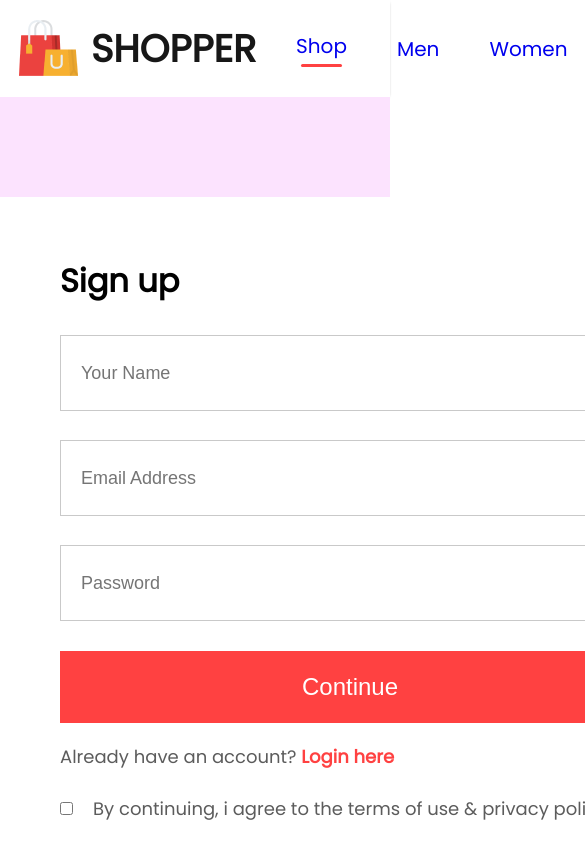
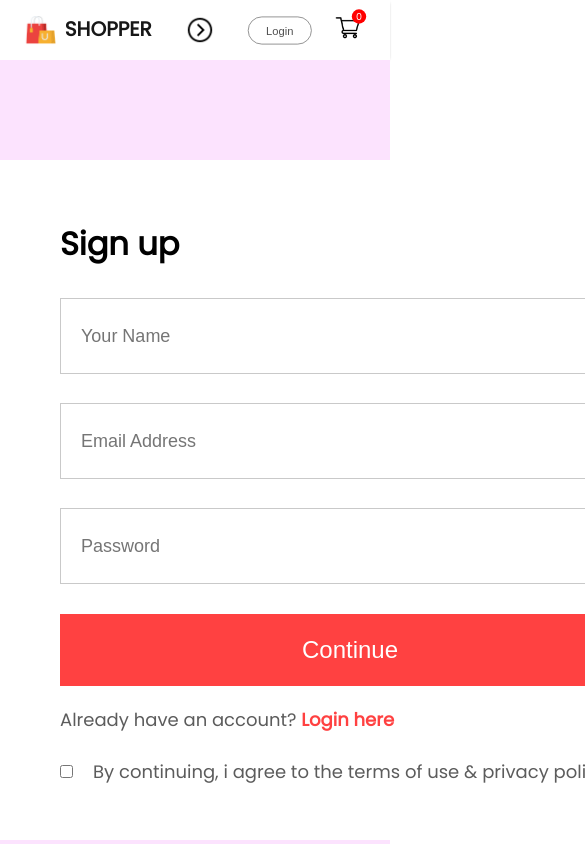
Before and after one commit to NoufaraAhamed/Shopper, a React (Create React App) app in the folder frontend/: page /login in a window 390 px wide. Shown: the top 844 px of the page, 585 px wide, since content can reach past the window. Built offline with nearby package versions, Linux system fonts and the light colour scheme.

Commit message:
navbar made responsive

```diff
--- a/frontend/src/Components/Hero/Hero.css
+++ b/frontend/src/Components/Hero/Hero.css
@@ -1,4 +1,5 @@
 .hero{
+    padding-top:150px ;
     height: 100vh;
     background: linear-gradient(180deg, #fde1ff, #e1ffea22 60%);
     display: flex;
--- a/frontend/src/Components/Navbar/Navbar.css
+++ b/frontend/src/Components/Navbar/Navbar.css
@@ -3,6 +3,7 @@
     justify-content: space-around;
     padding: 16px;
     box-shadow: 0 1px 3px -2px black;
+    align-items: center;
 }
 
 .nav-logo{
@@ -79,3 +80,99 @@
     background: red;
     color: white;
 }
+.nav-dropdown{
+    display: none;
+}
+
+@media(max-width:1280px){
+    .navbar{
+        padding: 12px 50px;
+    }
+    .nav-logo img{
+        width: 40px;
+    }
+    .nav-logo p{
+        font-size: 25px;
+    }
+    .nav-menu{
+        gap: 30px;
+        font-size: 16px;
+    }
+    .nav-login-cart{
+        gap: 30px;
+    }
+    .nav-login-cart button{
+        width: 120px;
+        height: 45px;
+        font-size: 16px;
+    }
+    .nav-cart-count{
+        margin-left: -40px;
+        font-size: 12px;
+    }
+}
+
+@media(max-width:1024px){
+    .navbar{
+        padding: 12px 30px;
+    }
+    .nav-menu{
+        gap: 25px;
+        font-size: 14px;
+    }
+    .nav-login-cart button{
+        width: 80px;
+        height: 35px;
+        font-size: 14px;
+    }
+    .nav-login-cart img{
+        width: 30px;
+    }
+    .nav-cart-count{
+        width: 18px;
+        height: 18px;
+
+    }
+}
+@media(max-width:800px){
+    .navbar{
+        padding: 10px 0px;
+    }
+    .nav-dropdown{
+        display: block;
+        width: 30px;
+        rotate: -90deg;
+        transition: 0.5s;
+    }
+    .nav-menu{
+        display: none;
+        height: 80px;
+        width: 100%;
+        position: absolute;
+        background-color: white;
+        justify-content: center;
+        top: 50px;
+    }
+    .nav-menu-visible{
+        display: flex;
+    }
+    .nav-dropdown.open{
+        transform: rotate(90deg);
+    }
+}
+@media(max-width:500px){
+    .navbar{
+        width: 8px 0px;
+        gap: 0;
+    }
+    .nav-logo{
+        transform: scale(0.8);
+    }
+    .nav-menu{
+        height: 70px;
+        top:50px;
+    }
+    .nav-login-cart{
+        transform: scale(0.8);
+    }
+}
--- a/frontend/src/Components/Navbar/Navbar.jsx
+++ b/frontend/src/Components/Navbar/Navbar.jsx
@@ -1,13 +1,20 @@
-import React, { useContext, useState } from "react";
+import React, { useContext, useRef, useState } from "react";
 import "./Navbar.css";
 import logo from "../Assets/logo.png";
 import cart_icon from "../Assets/cart_icon.png";
 import { Link } from "react-router-dom";
 import { ShopContext } from "../../Context/ShopContext";
+import nav_dropdown from "../Assets/nav_dropdown.png";
 
 function Navbar() {
   const [menu,setMenu]=useState('shop');
   const {getTotalCartItems}=useContext(ShopContext);
+  const menuRef = useRef();
+
+  const dropdown_toggle = (e) =>{
+    menuRef.current.classList.toggle('nav-menu-visible');
+    e.target.classList.toggle('open');
+  }
 
   return (
     <div className="navbar">
@@ -15,7 +22,8 @@
         <img src={logo} alt="" />
         <p>SHOPPER</p>
       </div>
-      <ul className="nav-menu">
+      <img onClick={dropdown_toggle} src={nav_dropdown} className='nav-dropdown' alt="" />
+      <ul ref={menuRef} className="nav-menu">
         <li onClick={()=>{setMenu('shop')}}><Link style={{textDecoration:'none'}} to='/'>Shop</Link>{menu==='shop' && <hr/>} </li>
         <li onClick={()=>{setMenu('men')}}><Link style={{textDecoration:'none'}} to='/men'>Men</Link>  {menu==='men' && <hr/>}</li>
         <li onClick={()=>{setMenu('women')}}><Link style={{textDecoration:'none'}} to='/women'>Women </Link>{menu==='women' && <hr/>}</li>
--- a/frontend/src/index.css
+++ b/frontend/src/index.css
@@ -3,7 +3,6 @@
 }
 body {
   margin: 0;
-
   -webkit-font-smoothing: antialiased;
   -moz-osx-font-smoothing: grayscale;
   font-family: 'Poppins', sans-serif;
```
Also changed, not shown: frontend/src/Components/Assets/nav_dropdown.png (added).
